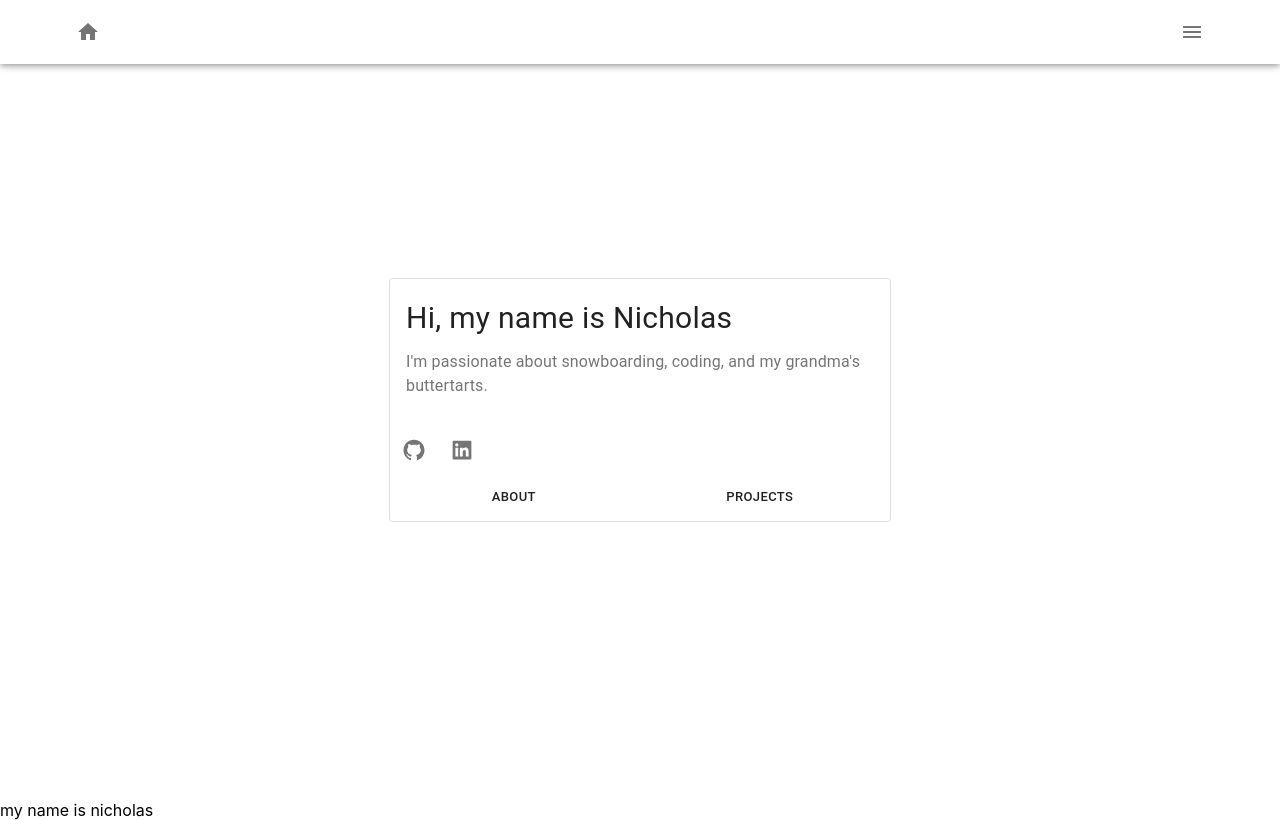
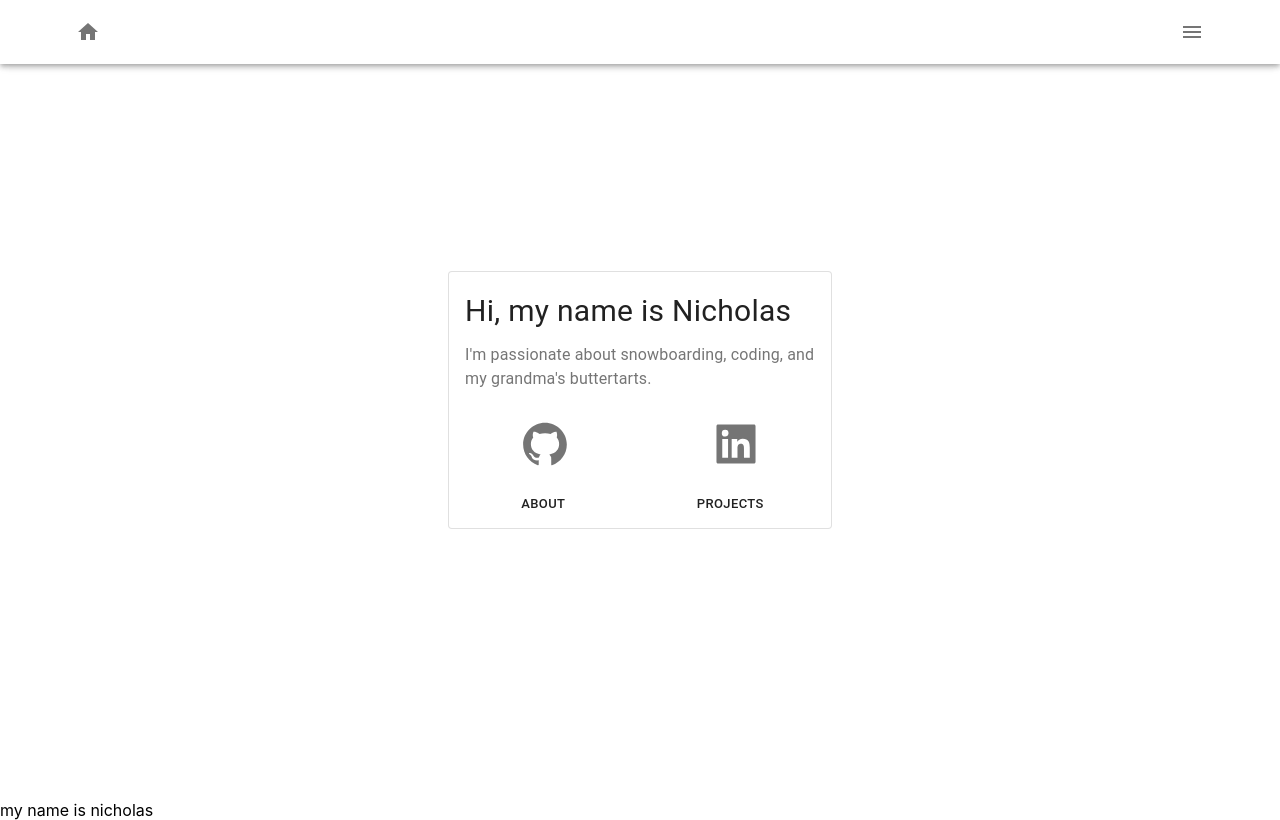
Before and after one commit to nejohnston/portfolio, a React (Create React App) app: page /#/ in a window 1280 px wide. Built offline with nearby package versions, Linux system fonts and the light colour scheme.

Commit message:
updated stylings on introcard

```diff
--- a/src/components/IntroCard/IntroCard.js
+++ b/src/components/IntroCard/IntroCard.js
@@ -7,7 +7,10 @@ import {NavLink} from 'react-router-dom'
 const useStyles = makeStyles({
   root: {
     minWidth: 275,
-    maxWidth: 500
+    maxWidth: 500,
+  },
+  cardContent: {
+    maxWidth: 350
   },
   title: {
     fontSize: 30,
@@ -18,6 +21,13 @@ const useStyles = makeStyles({
   buttonContainer: {
     display: 'flex',
     justifyContent: 'space-around'
+  },
+  icon: {
+    width: 50,
+    height: 50
+  },
+  linkText: {
+    textDecoration: "none"
   }
 });
 
@@ -26,25 +36,27 @@ const IntroCard = () => {
 
   return (
     <Card className={classes.root} variant="outlined">
-      <CardContent>
+      <CardContent className={classes.cardContent}>
         <Typography className={classes.title} color="textPrimary" gutterBottom>
           Hi, my name is Nicholas
         </Typography>
-        <Typography className={classes.pos} color="textSecondary">
+        <Typography color="textSecondary">
           I'm passionate about snowboarding, coding, and my grandma's buttertarts.
         </Typography>
       </CardContent>
-      <IconButton href="https://github.com/nejohnston/">
-        <AiFillGithub/>
-      </IconButton>
-      <IconButton href="https://www.linkedin.com/in/n-johnston/">
-        <AiFillLinkedin/>
-      </IconButton>
+      <div className={classes.buttonContainer}>
+        <IconButton href="https://github.com/nejohnston/"  size="medium">
+          <AiFillGithub className={classes.icon}/>
+        </IconButton>
+        <IconButton href="https://www.linkedin.com/in/n-johnston/" size="medium">
+          <AiFillLinkedin className={classes.icon}/>
+        </IconButton>
+      </div>
       <CardActions className={classes.buttonContainer}>
-        <NavLink to='/about'>
+        <NavLink to='/about' className={classes.linkText}>
           <Button size="small">About</Button>
         </NavLink>
-        <NavLink to='/projects'>
+        <NavLink to='/projects' className={classes.linkText}>
           <Button size="small">Projects</Button>
         </NavLink>
       </CardActions>
```
Also changed, not shown: 1 other file (tests, documents, lock files or other folders).
